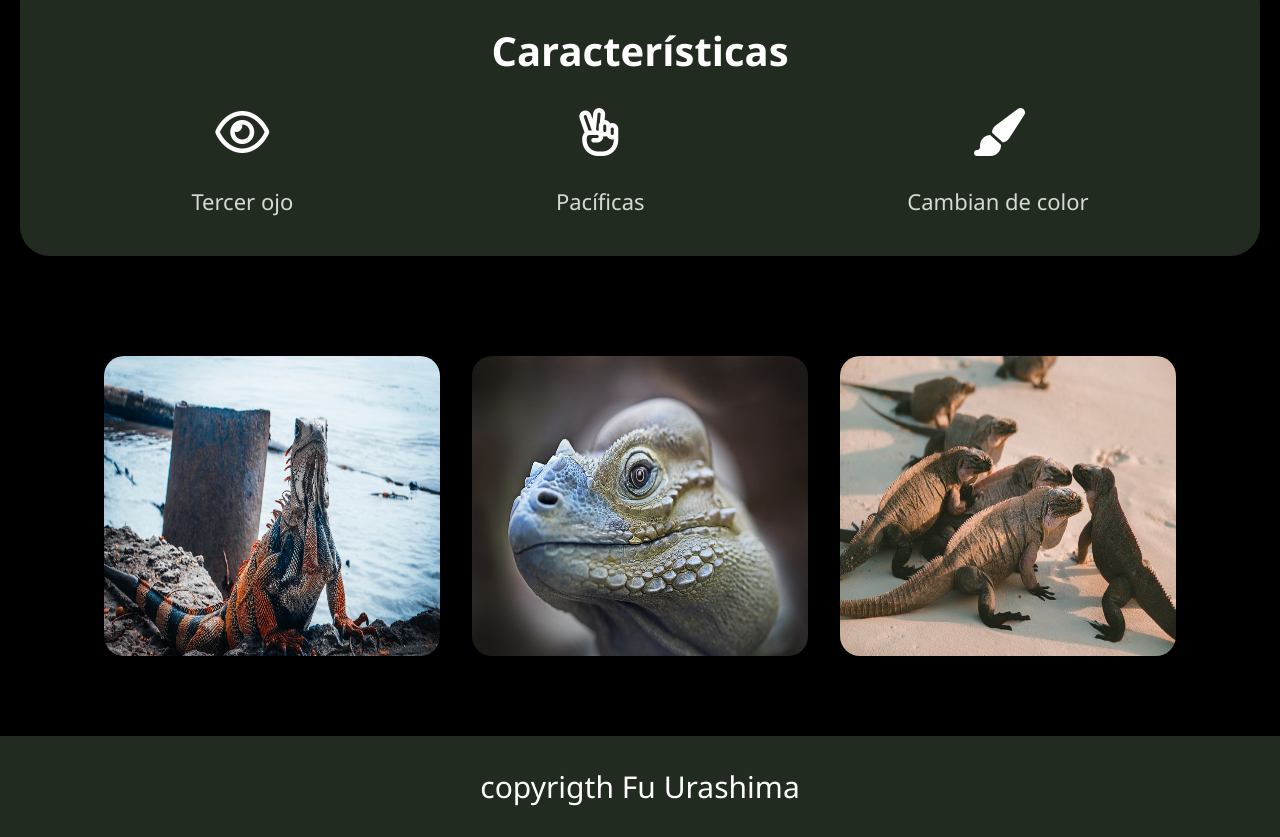
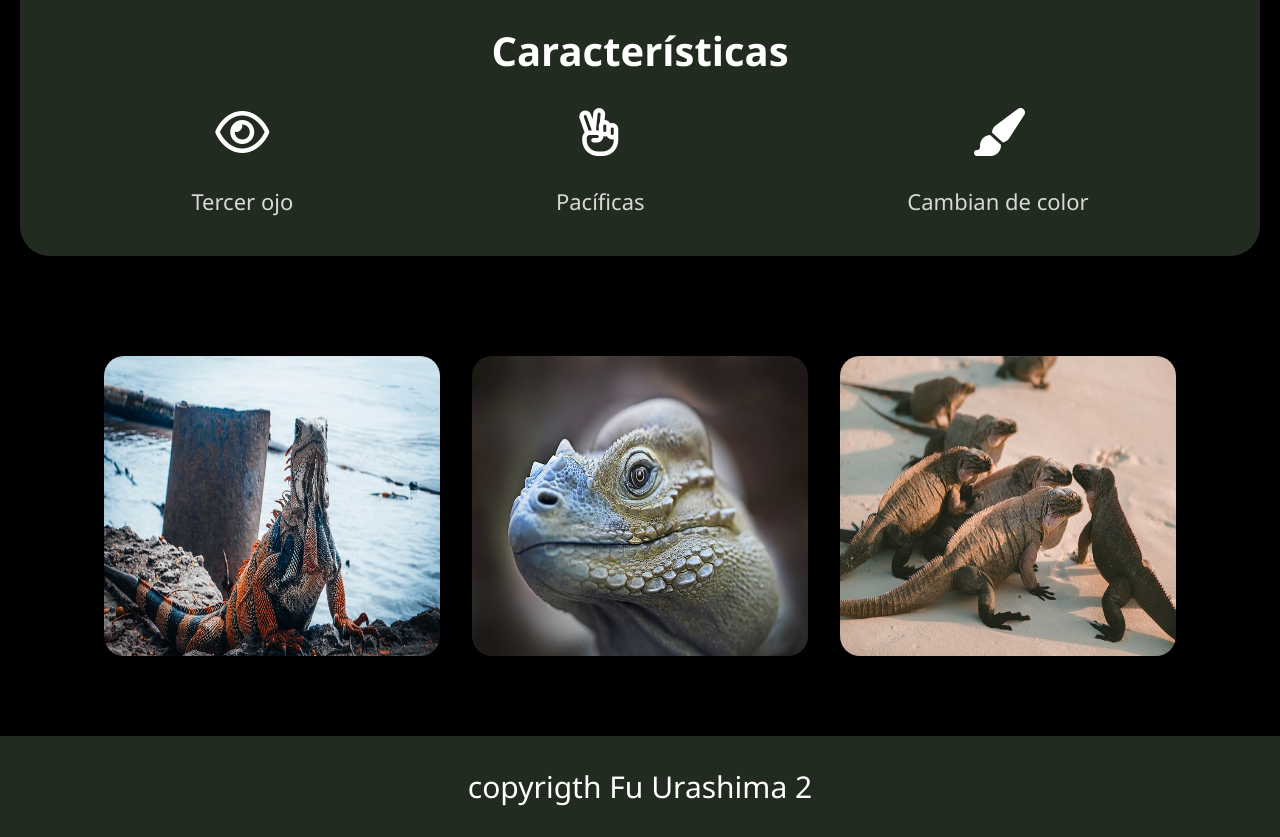
Before and after one commit to alexarayar/fuurashima.github.io, a plain HTML site: page index.html in a window 1280 px wide. Shown: the part 1170-2007 px from the top of the page. Drawn offline with Linux system fonts and the light colour scheme.

Commit message:
cambios en otra rama footer 2

```diff
--- a/index.html
+++ b/index.html
@@ -55,7 +55,7 @@
     </div>
 
     <footer>
-        <p> copyrigth Fu Urashima</p>
+        <p> copyrigth Fu Urashima 2</p>
     </footer>
 
 </body>
```
